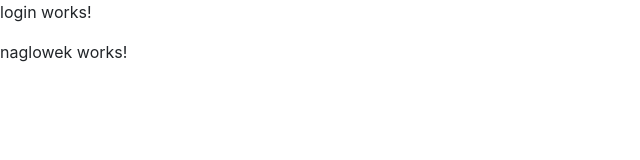
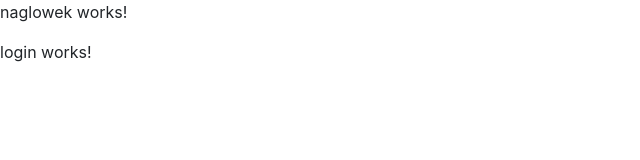
Before and after one commit to Antaresque/ogloszenia, an Angular app: page / in a window 1280 px wide. Shown: the top 160 px of the page, without its empty margins (0-640 px from the left). Built offline with nearby package versions, Linux system fonts and the light colour scheme.

Commit message:
fix app.html

```diff
--- a/src/app/app.component.html
+++ b/src/app/app.component.html
@@ -1,2 +1,2 @@
+<app-naglowek></app-naglowek>
 <app-login></app-login>
-<app-naglowek></app-naglowek>
```
